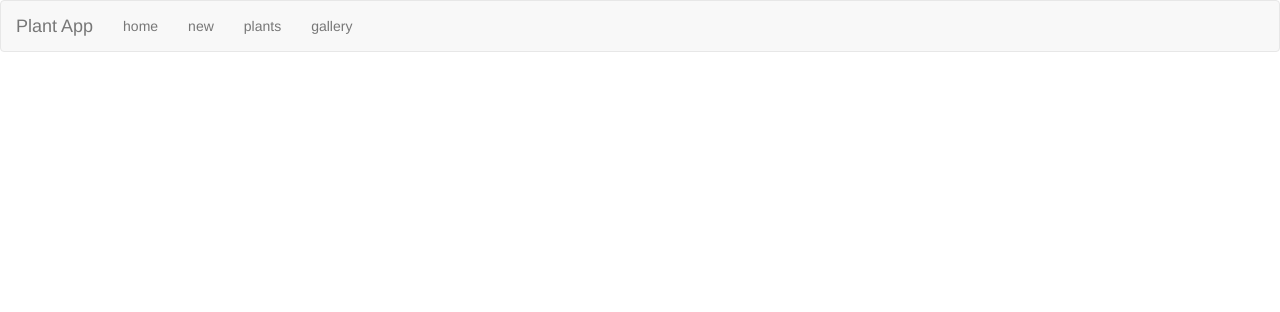
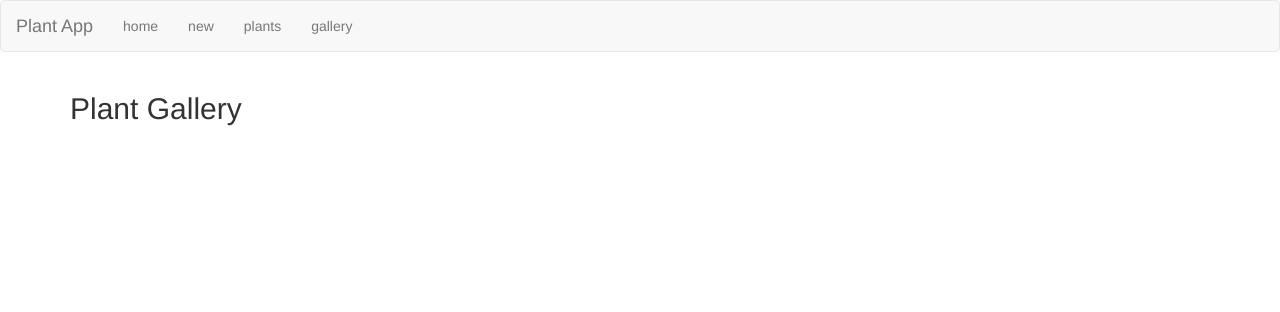
Before and after one commit to estherjsuh/plants, a Flask app: page /gallery in a window 1280 px wide. Shown: the top 312 px of the page. Run offline with Flask 2, Linux system fonts and the light colour scheme; data that the repository does not hold is empty; some libraries are stand-ins or nearby versions.

Commit message:
added gallery route to display all plant photos

```diff
--- a/project/plants/templates/gallery.html
+++ b/project/plants/templates/gallery.html
@@ -1,11 +1,13 @@
 {% extends "layout.html" %}
 
-{%block content%}
+{% block content %}
+<h2> Plant Gallery <h2>
+    {% for plant in plants %}
+    <div class="col-lg-3 col-md-4 col-xs-6 thumb">
+      <img class="img-responsive" src= "{{ plant.image_url }}">
+    </div>
 
-<ul id="container">
-    {% for plant in plants %}
-    <img class="item" src="{{ plant.image_url }}"/>
-    {% endfor %}
+{% endfor %}
 
 
 {% endblock %}
--- a/project/plants/templates/plants.html
+++ b/project/plants/templates/plants.html
@@ -5,7 +5,7 @@
 
     <h2> Here Are Your Plants </h2>
 
-  <table class="table table-bordered" align=center>
+  <table class="table table-bordered">
     <thead>
       <tr>
         <th>Plant Name</th>
--- a/project/plants/views.py
+++ b/project/plants/views.py
@@ -51,4 +51,4 @@ def add_plant():
 @plants_blueprint.route('/gallery')
 def gallery():
     all_plants = Plants.query.all()
-    return render_template('gallery.html')
+    return render_template('gallery.html',plants=all_plants)
```
Also changed, not shown: project/static/img/lolcat_3.jpg (added).
